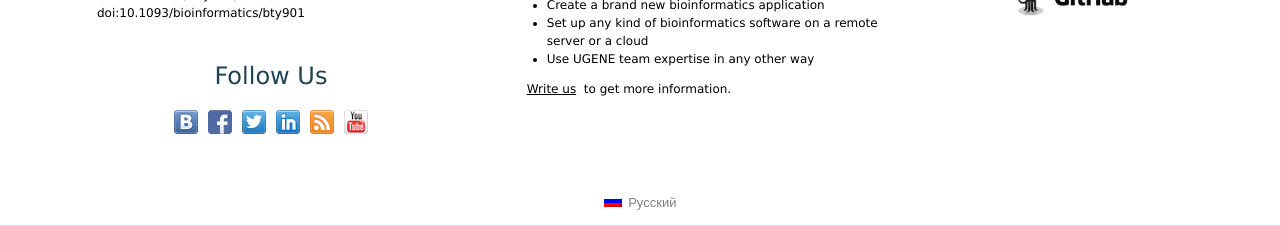
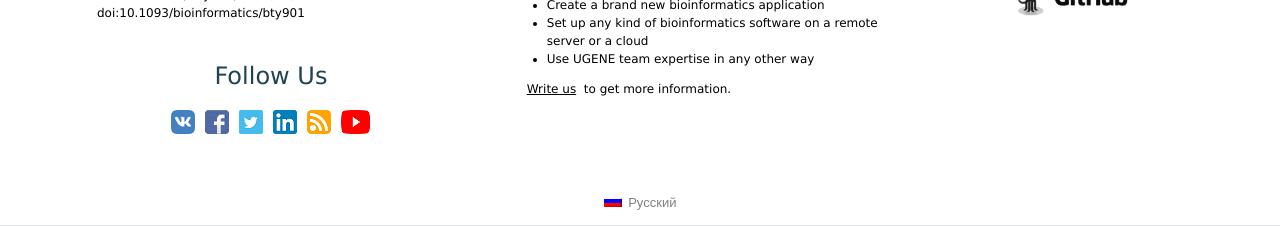
Before and after one commit to ugeneunipro/ugeneunipro.github.io, a Jekyll site: the page built from docs/index.html, in a window 1280 px wide. Shown: the part 918-1144 px from the top of the page. Built offline with Jekyll 4.4.1, drawn with Linux system fonts in a browser that asks for light colours.

Commit message:
[En&Ru, Index, Folow us] Update social media icons.

```diff
--- a/docs/index.html
+++ b/docs/index.html
@@ -320,7 +320,7 @@ title: Unipro UGENE - Integrated Bioinformatics Tools
                             <tr class="social-links-row">
                                 <td>
                                     <a href="http://vk.com/uniprougene" target="blank" title="Follow us on VKontakte">
-                                        <img src="/assets/images/vk.png"/>
+                                        <img src="/assets/images/vk1.png"/>
                                     </a>
                                 </td>
                                 <td>
@@ -330,23 +330,23 @@ title: Unipro UGENE - Integrated Bioinformatics Tools
                                 </td>
                                 <td>
                                     <a href="https://twitter.com/uniprougene" target="blank" title="Follow us on Twitter">
-                                        <img src="/assets/images/tw.png"/>
+                                        <img src="/assets/images/tw2.jpg"/>
                                     </a>
                                 </td>
                                 <td>
                                     <a href="https://www.linkedin.com/profile/view?id=200543736&amp;trk=nav_responsive_tab_profile" target="blank"
                                        title="Follow us on LinkedIn">
-                                        <img src="/assets/images/ld.png"/>
+                                        <img src="/assets/images/ld1.png"/>
                                     </a>
                                 </td>
                                 <td>
                                     <a href="http://feeds2.feedburner.com/NewsOfUgeneProject" target="blank" title="Subscribe to RSS feeds">
-                                        <img src="/assets/images/rss.png"/>
+                                        <img src="/assets/images/rss1.png"/>
                                     </a>
                                 </td>
                                 <td>
                                     <a href="https://www.youtube.com/user/UniproUGENE" target="blank" title="Follow us on YouTube">
-                                        <img src="/assets/images/yt1.png"/>
+                                        <img src="/assets/images/yt2.png"/>
                                     </a>
                                 </td>
                             </tr>
```
Also changed, not shown: docs/ru/index.html (+5 -5 lines), docs/assets/images/ld1.png (added), docs/assets/images/rss1.png (added), docs/assets/images/tw1.png (added), docs/assets/images/tw2.jpg (added), docs/assets/images/vk1.png (added), docs/assets/images/yt2.png (added), docs/assets/images/yt3.png (added).
